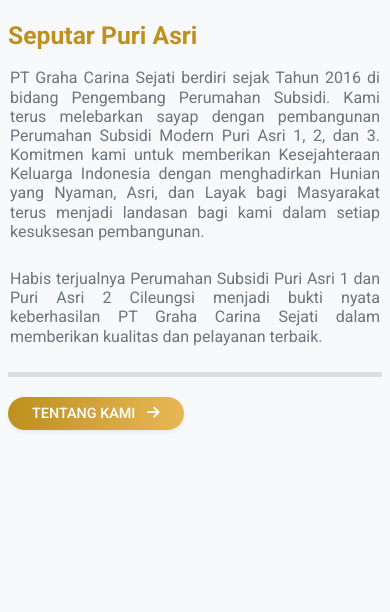
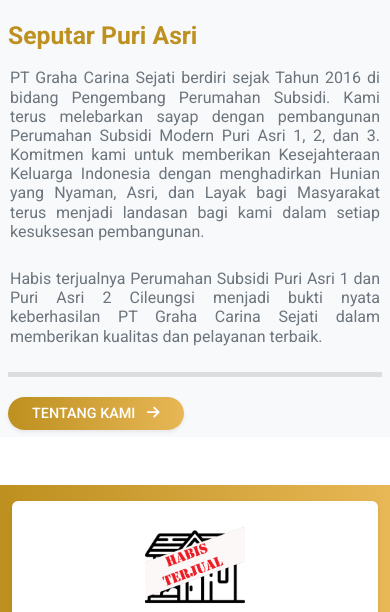
Before and after one commit to danufirmansyah/puriasri3, a plain HTML site: page index.html in a window 390 px wide. Shown: the part 912-1524 px from the top of the page. Drawn offline with nearby package versions, Linux system fonts and the light colour scheme.

Commit message:
fix the distance in button tentang kami

```diff
--- a/index.html
+++ b/index.html
@@ -100,7 +100,7 @@
     class="btn-whatsapp" target="_blank">
       <i class="fa-brands fa-whatsapp text-white custom-whatsapp-icon" ></i>
   </a>
-    <section class="py-1 bg-light mb-2 section-one">
+    <section class="py-1 bg-light mb-2">
       <div class="container p-2">
           <div class="row align-items-center">
               <!-- Gambar -->
--- a/style.css
+++ b/style.css
@@ -120,9 +120,7 @@
     padding: 4px 6px; /* Jarak padding agar logo terlihat rapi */
     border-radius: 20px; /* Membuat sudut sedikit melengkung */
 }
-.section-one{
-    height: 80vh;
-}
+
 .text-custom{
     color:  #bd901f;
 }
@@ -360,9 +358,7 @@
     .hero{
         height: 85vh;
     }
-    .section-one{
-        height: 111vh;
-    }
+
  /* Navbar Toggler */
 .navbar-toggler {
     background-color: white !important; /* Warna latar belakang putih untuk toggler */
```
